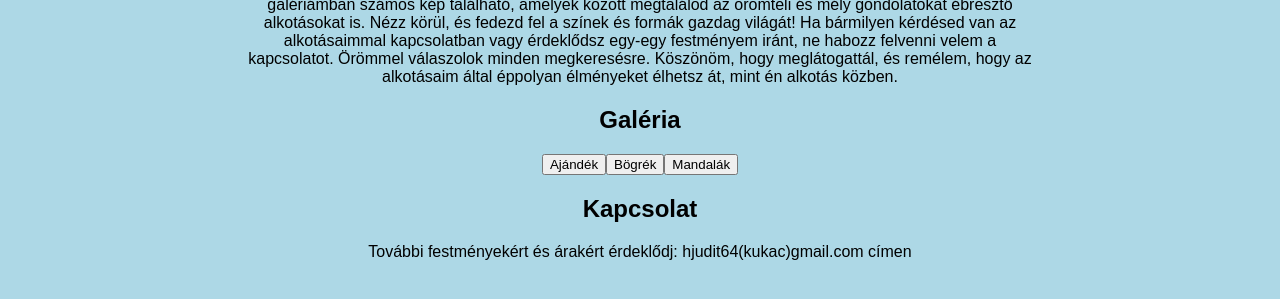
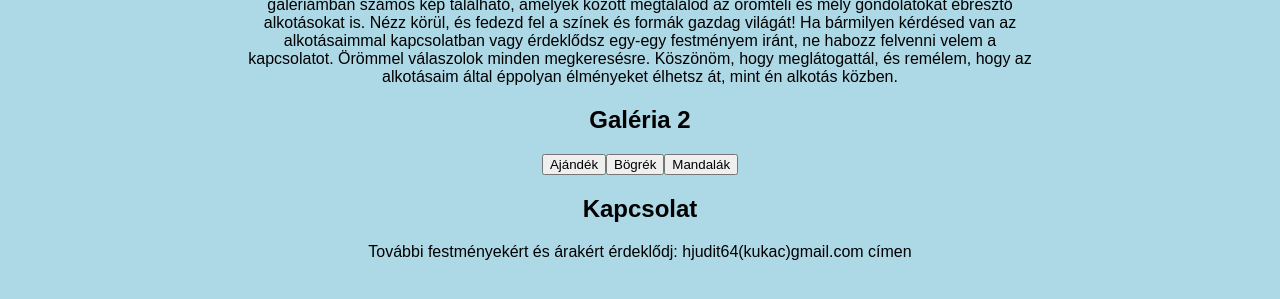
Before and after one commit to balazsvamosi1/balazsvamosi.github.io, a Jekyll site: the page built from index.md, in a window 1280 px wide. Shown: the part 428-727 px from the top of the page. Built offline with Jekyll 4.4.1, drawn with Linux system fonts in a browser that asks for light colours; some web fonts are replaced; a script that is not in the unit is left out; comment, search, counter and statistics services are not loaded.

Commit message:
Update index.md

```diff
--- a/index.md
+++ b/index.md
@@ -41,7 +41,7 @@ background_image: "{{ site.background_images | sample }}"
 
 <!-- Galéria section -->
 <div class="center-text">
-  <h2>Galéria</h2>
+  <h2>Galéria 2 </h2>
   <!-- Add any additional content or description for the gallery here -->
 </div>
 
```
